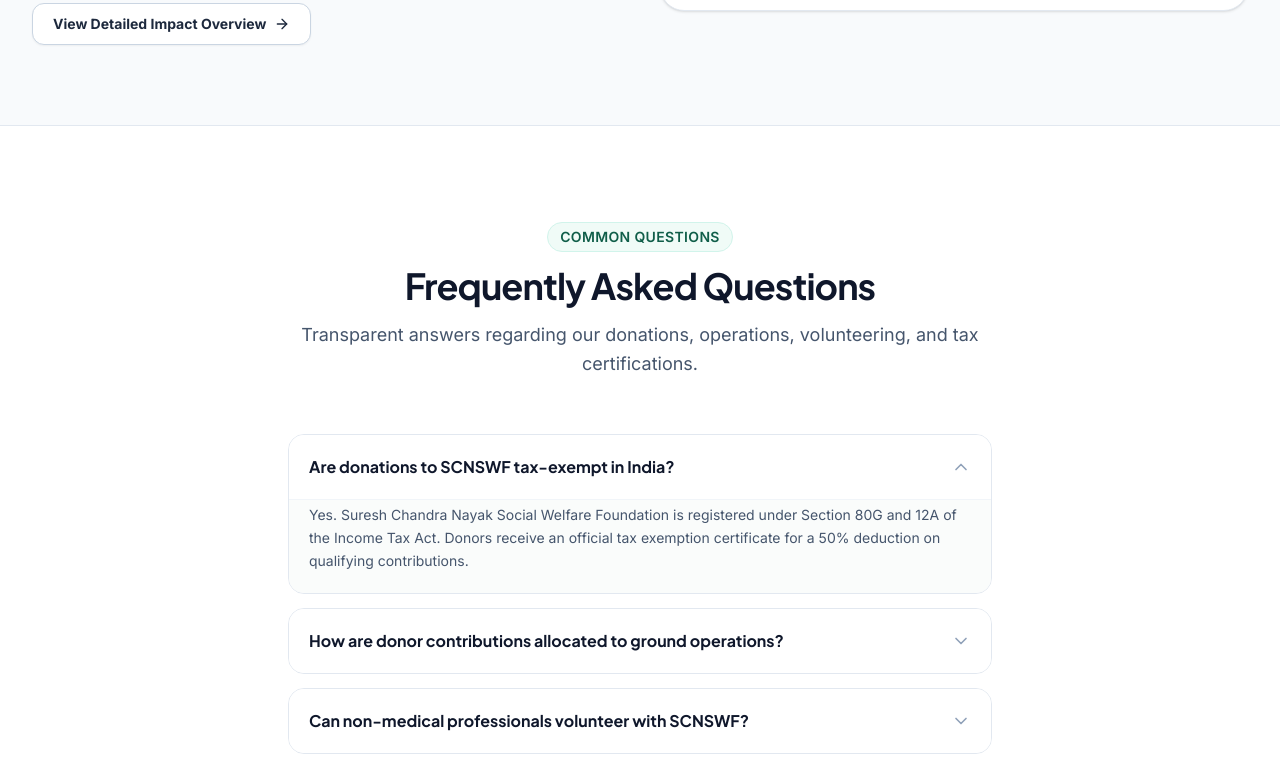
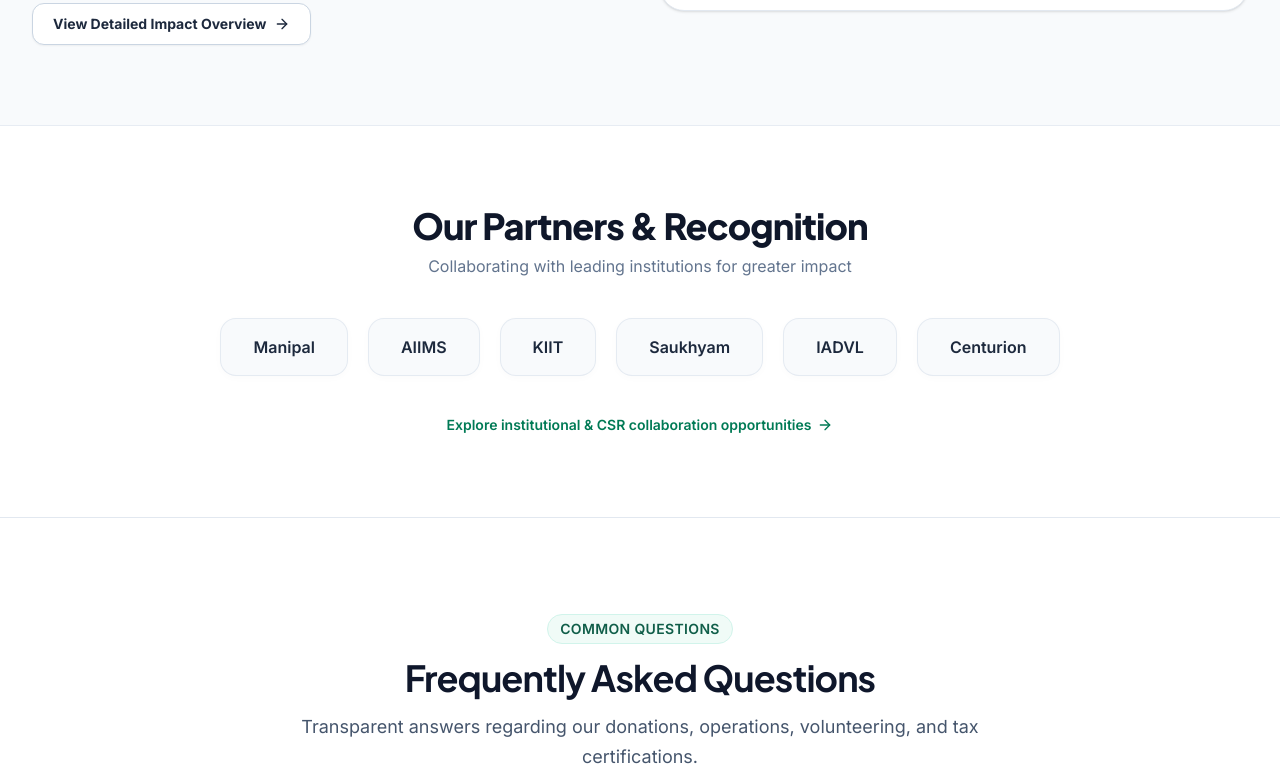
Before and after one commit to truptisoniya7-lab/scnswf, a React (Vite) app in the folder frontend/: page / in a window 1280 px wide. Shown: the part 5960-6727 px from the top of the page. Built offline with nearby package versions, Linux system fonts and the light colour scheme; no server answers.

Commit message:
feat: add Our Partners & Recognition section to home page and footer links

```diff
--- a/frontend/src/components/layout/Footer.tsx
+++ b/frontend/src/components/layout/Footer.tsx
@@ -24,6 +24,7 @@ const PROGRAMS_LINKS = [
 const ORG_LINKS = [
   { label: 'About SCNSWF', to: '/about' },
   { label: 'Our Healthcare Impact', to: '/impact' },
+  { label: 'Our Partners & Recognition', to: '/#partners' },
   { label: 'Field Stories & Updates', to: '/stories' },
   { label: 'Media & Photo Gallery', to: '/gallery' },
   { label: 'Annual Reports & Audits', to: '/impact' },
@@ -33,7 +34,7 @@ const GET_INVOLVED_LINKS = [
   { label: 'Make a Tax-Deductible Donation', to: '/donate' },
   { label: 'Volunteer in Odisha', to: '/get-involved/volunteer' },
   { label: 'Medical & Social Internships', to: '/get-involved/internship' },
-  { label: 'CSR Partnerships', to: '/get-involved/partner' },
+  { label: 'Institutional & CSR Partners', to: '/partnerships' },
   { label: 'Contact Our Team', to: '/contact' },
 ]
 
@@ -239,6 +240,34 @@ export default function Footer() {
           </div>
         </div>
 
+        {/* Institutional Partners & Recognition Strip */}
+        <div className="mt-12 pt-6 border-t border-[#0f4737]/35 flex flex-wrap items-center justify-between gap-4 text-xs">
+          <div className="flex flex-wrap items-center gap-2.5">
+            <span className="text-slate-400 font-semibold text-xs tracking-wide">
+              Our Partners &amp; Recognition:
+            </span>
+            <div className="flex flex-wrap items-center gap-2">
+              {['Manipal', 'AIIMS', 'KIIT', 'Saukhyam', 'IADVL', 'Centurion'].map((name) => (
+                <Link
+                  key={name}
+                  to="/#partners"
+                  className="px-2.5 py-1 rounded-lg bg-[#082e23] border border-[#0f4737] text-slate-200 hover:text-emerald-300 hover:border-emerald-500/50 transition-colors font-medium text-[11px]"
+                >
+                  {name}
+                </Link>
+              ))}
+            </div>
+          </div>
+
+          <Link
+            to="/partnerships"
+            className="text-[#55d5b3] hover:text-white transition-colors inline-flex items-center gap-1 font-semibold text-xs"
+          >
+            <span>Collaborate With Us</span>
+            <span>→</span>
+          </Link>
+        </div>
+
         {/* Bottom Bar */}
         <div className="mt-14 pt-8 border-t border-[#0f4737]/40 flex flex-col md:flex-row items-center justify-between gap-4 text-xs text-slate-500">
           <p>
--- a/frontend/src/pages/Home.tsx
+++ b/frontend/src/pages/Home.tsx
@@ -161,6 +161,15 @@ const FAQS = [
     q: "Which districts in Odisha does SCNSWF currently prioritize?",
     a: "Our core programs operate across Khurda, Cuttack, Nayagarh, Rayagada, Koraput, Kandhamal, and Ganjam, with special emphasis on remote tribal hamlets and underserved urban informal clusters.",
   },
+]
+
+const PARTNERS = [
+  { name: "Manipal" },
+  { name: "AIIMS" },
+  { name: "KIIT" },
+  { name: "Saukhyam" },
+  { name: "IADVL" },
+  { name: "Centurion" },
 ]
 
 export default function Home() {
@@ -949,6 +958,48 @@ export default function Home() {
         </Container>
       </section>
 
+      {/* ── Section: Our Partners & Recognition ── */}
+      <section
+        id="partners"
+        className="py-16 md:py-20 bg-white border-t border-slate-200/80 scroll-mt-20"
+        aria-label="Our Partners & Recognition"
+      >
+        <Container size="xl">
+          <div className="text-center max-w-2xl mx-auto mb-8 sm:mb-10">
+            <h2 className="font-heading text-2xl sm:text-3xl md:text-4xl font-extrabold text-[#0f172a] tracking-tight">
+              Our Partners &amp; Recognition
+            </h2>
+            <p className="text-sm sm:text-base text-slate-500 mt-2 font-sans">
+              Collaborating with leading institutions for greater impact
+            </p>
+          </div>
+
+          <div className="flex flex-wrap items-center justify-center gap-3 sm:gap-4 md:gap-5 max-w-4xl mx-auto">
+            {PARTNERS.map((partner) => (
+              <Link
+                key={partner.name}
+                to="/partnerships"
+                className="group px-6 sm:px-8 py-3.5 sm:py-4 rounded-2xl bg-[#f8fafc] hover:bg-white border border-slate-200/80 hover:border-emerald-400 shadow-[0_2px_8px_rgba(0,0,0,0.02)] hover:shadow-md hover:-translate-y-0.5 transition-all text-slate-800 font-semibold text-sm sm:text-base inline-flex items-center justify-center"
+              >
+                <span className="transition-colors group-hover:text-emerald-800">
+                  {partner.name}
+                </span>
+              </Link>
+            ))}
+          </div>
+
+          <div className="text-center mt-8 pt-1">
+            <Link
+              to="/partnerships"
+              className="inline-flex items-center gap-1.5 text-xs sm:text-sm font-semibold text-emerald-700 hover:text-emerald-900 transition-colors group"
+            >
+              <span>Explore institutional &amp; CSR collaboration opportunities</span>
+              <ArrowRight className="w-4 h-4 group-hover:translate-x-1 transition-transform" />
+            </Link>
+          </div>
+        </Container>
+      </section>
+
       {/* ── Section: Interactive FAQ Accordion ── */}
       <section className="py-16 md:py-24 bg-white border-t border-slate-200">
         <Container size="md">
```
Also changed, not shown: 2 other files (tests, documents, lock files or other folders).
